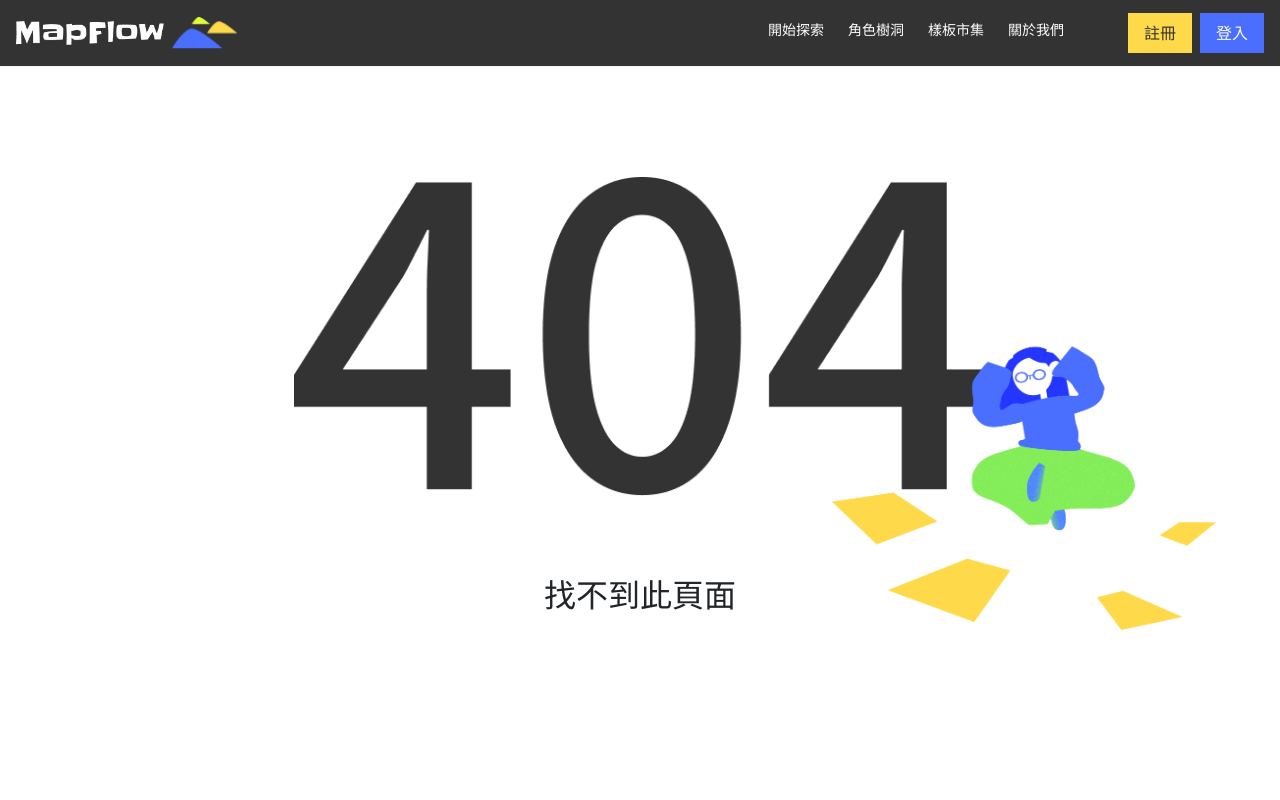
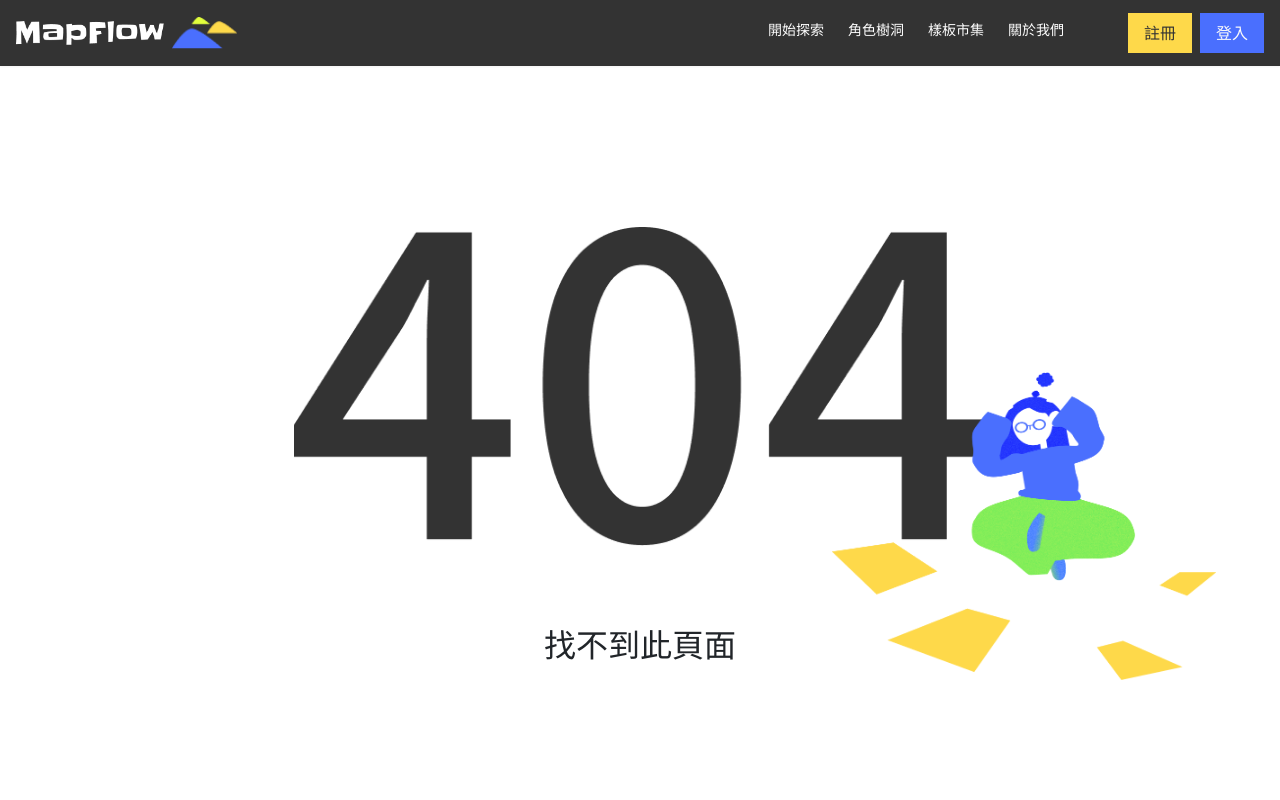
Before and after one commit to yuzh1363/MapFlow, a Vue app in the folder final-project/: page /error in a window 1280 px wide. Shown: the top 800 px of the page. Built offline with nearby package versions, Linux system fonts and the light colour scheme.

Commit message:
修正：error位置

```diff
--- a/final-project/src/components/Peggy.vue
+++ b/final-project/src/components/Peggy.vue
@@ -9,7 +9,7 @@ onMounted(() => {
 
   const tl = gsap.timeline({ repeat: -1 })
 
-  const frameDuration = 0.3
+  const frameDuration = 0.5
 
   frames.forEach((frame, index) => {
     tl.to(frame, {
--- a/final-project/src/views/Error.vue
+++ b/final-project/src/views/Error.vue
@@ -26,6 +26,7 @@
     min-height: 100vh;
     background-color:var(----color-neutral-200);
     text-align: center;
+    margin-top: 50px;
   }
 
   .content-container{
```
